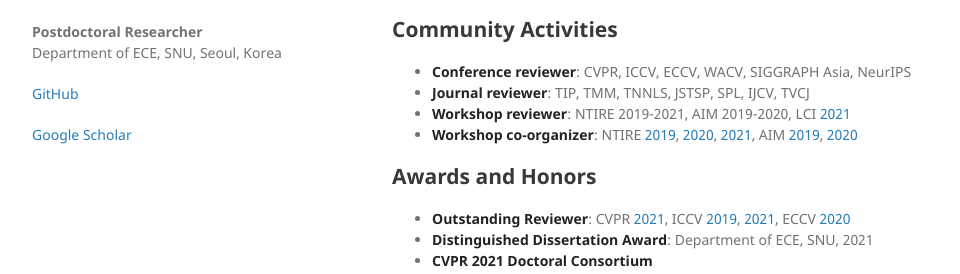
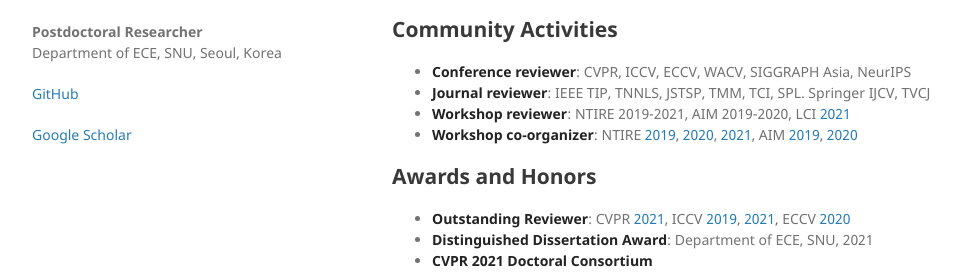
Before and after one commit to SeungjunNah/seungjunnah.github.io, a Jekyll site: the page built from index.md, in a window 1280 px wide and 1312 px high, cut to the strip 383-657 px from the top of the window. Shown: the whole strip, without its empty margins (128-1088 px from the left). Built offline with Jekyll 4.4.1, drawn with Linux system fonts in a browser that asks for light colours.

Commit message:
reviewer record update

```diff
--- a/index.md
+++ b/index.md
@@ -21,7 +21,7 @@ My recent research topics include deblurring, super-resolution, and neural netwo
 ## Community Activities
 
 * **Conference reviewer**: CVPR, ICCV, ECCV, WACV, SIGGRAPH Asia, NeurIPS
-* **Journal reviewer**: TIP, TMM, TNNLS, JSTSP, SPL, IJCV, TVCJ
+* **Journal reviewer**: IEEE TIP, TNNLS, JSTSP, TMM, TCI, SPL. Springer IJCV, TVCJ
 * **Workshop reviewer**: NTIRE 2019-2021, AIM 2019-2020, LCI [2021](https://sites.google.com/view/lci-iccv2021)
 * **Workshop co-organizer**: NTIRE [2019](https://data.vision.ee.ethz.ch/cvl/ntire19/), [2020](https://data.vision.ee.ethz.ch/cvl/ntire20/), [2021](https://data.vision.ee.ethz.ch/cvl/ntire21/), AIM [2019](https://data.vision.ee.ethz.ch/cvl/aim19/), [2020](https://data.vision.ee.ethz.ch/cvl/aim19/)
 
```
Also changed, not shown: 1 other file.
